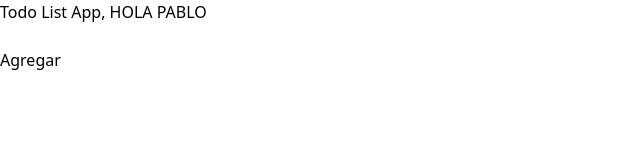
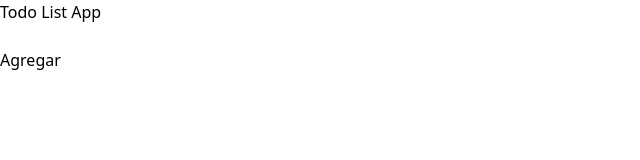
Before and after one commit to SandroSD/todo-list-app, a React (Vite) app: page / in a window 1280 px wide. Shown: the top 160 px of the page, without its empty margins (0-640 px from the left). Built offline with nearby package versions, Linux system fonts and the light colour scheme.

Commit message:
fix header.

```diff
--- a/src/components/Header/Header.tsx
+++ b/src/components/Header/Header.tsx
@@ -12,7 +12,7 @@ const Header: React.FC<HeaderProps> = () => {
 	return (
 		<>
 			<div className='font-serif text-4xl font-bold text-center'>
-				Todo List App, HOLA PABLO
+				Todo List App
 			</div>
 			<div className='my-5 h-8 flex flex-row'>
 				<div className='basis-3/4 mr-5'>
```
